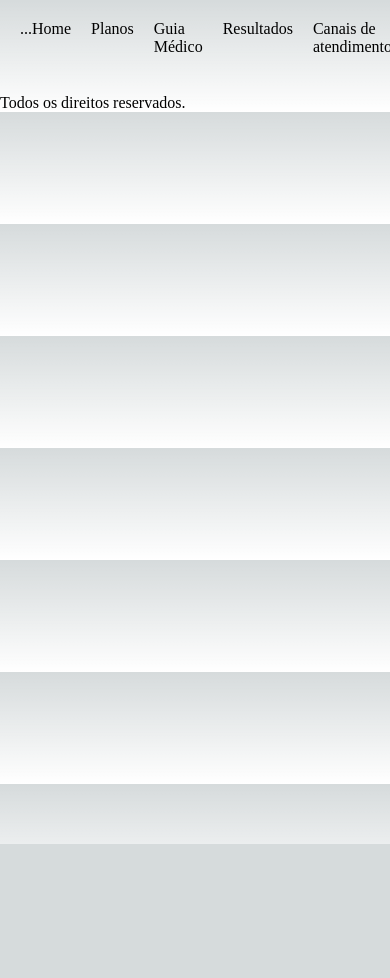
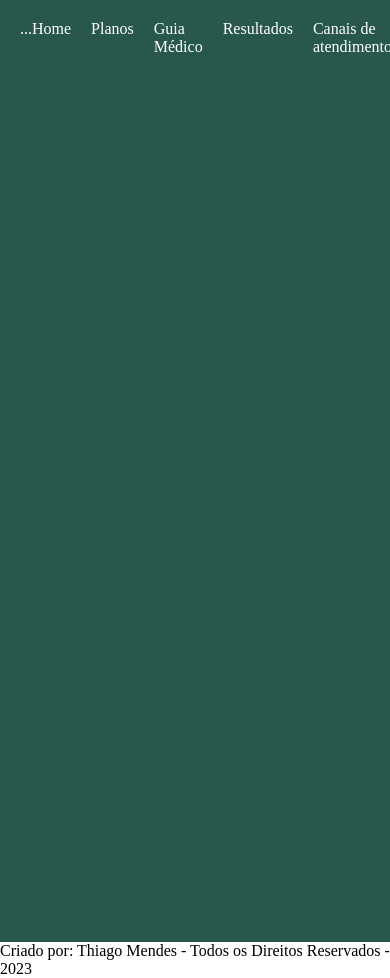
Before and after one commit to thiagotmdev/Hospital-Tal, a Next.js app: page / in a window 390 px wide. Before the commit the page ends 844 px from the top, so only its background shows below. Built offline with nearby package versions, Linux system fonts and the light colour scheme.

Commit message:
style do header e navbar

```diff
--- a/components/Cabecalho/Cabecalho.module.css
+++ b/components/Cabecalho/Cabecalho.module.css
@@ -1,7 +1,10 @@
 .container{
-    display: flex;
+    display:-webkit-flex;
     justify-content: space-around;
     width: 100%;
     height: auto;
     padding: 20px;
+    position: absolute;
+    color: #FFF;
+    background-color: #28574E;
 }
--- /dev/null
+++ b/components/Footer/Footer.module.css
@@ -0,0 +1,4 @@
+.footer{
+    display: flex;
+    justify-content: center;
+}
--- /dev/null
+++ b/components/Footer/index.tsx
@@ -0,0 +1,11 @@
+import style from './Footer.module.css';
+
+export const Footer = () => {
+    return(
+        <>
+            <div className={style.footer}>
+                Criado por: Thiago Mendes - Todos os Direitos Reservados - 2023
+            </div>
+        </>
+    )
+}
--- a/components/Navbar/Navbar.module.css
+++ b/components/Navbar/Navbar.module.css
@@ -5,3 +5,8 @@
 .container li{
     list-style: none;
 }
+
+.container a{
+    text-decoration: none;
+    color: #FFF;
+}
--- a/components/layout/index.tsx
+++ b/components/layout/index.tsx
@@ -1,6 +1,7 @@
 import { ReactElement } from "react";
 import styles from './Layout.module.css';
 import { Cabecalho } from "../Cabecalho";
+import { Footer } from "../Footer";
 
 type Props = {
     children: ReactElement;
@@ -9,13 +10,13 @@ type Props = {
 export const Layout = ({children}: Props) =>{
     return(
         <div className={styles.container}>
-            <header className={styles.header}>
+            <header>
                 <Cabecalho/>
             </header>
             <br />
             <main>{children}</main>
-            <footer className={styles.footer}>
-                Todos os direitos reservados.
+            <footer>
+                <Footer/>
             </footer>
         </div>
     );
--- a/src/pages/index.tsx
+++ b/src/pages/index.tsx
@@ -1,4 +1,5 @@
 import Head from 'next/head'
+import style from '../styles/Home.module.css';
 
 export default function Home(){
   return (
@@ -6,6 +7,10 @@ export default function Home(){
       <Head>
         <title>Home</title>
       </Head>
+
+      <div className={style.container}>
+        <div className={style.head}></div>
+      </div>
     </>
   )
 }
--- a/src/styles/Home.module.css
+++ b/src/styles/Home.module.css
@@ -1,229 +1,11 @@
-.main {
-  display: flex;
-  flex-direction: column;
-  justify-content: space-between;
-  align-items: center;
-  padding: 6rem;
-  min-height: 100vh;
+.container{
+    display: flex;
+    flex-direction: column;
 }
-
-.description {
-  display: inherit;
-  justify-content: inherit;
-  align-items: inherit;
-  font-size: 0.85rem;
-  max-width: var(--max-width);
-  width: 100%;
-  z-index: 2;
-  font-family: var(--font-mono);
+.head{
+    display: flex;
+    width: 100%;
+    height: 944px;
+    background-color: #28574E;
+    margin-top: -20px;
 }
-
-.description a {
-  display: flex;
-  justify-content: center;
-  align-items: center;
-  gap: 0.5rem;
-}
-
-.description p {
-  position: relative;
-  margin: 0;
-  padding: 1rem;
-  background-color: rgba(var(--callout-rgb), 0.5);
-  border: 1px solid rgba(var(--callout-border-rgb), 0.3);
-  border-radius: var(--border-radius);
-}
-
-.code {
-  font-weight: 700;
-  font-family: var(--font-mono);
-}
-
-.grid {
-  display: grid;
-  grid-template-columns: repeat(4, minmax(25%, auto));
-  max-width: 100%;
-  width: var(--max-width);
-}
-
-.card {
-  padding: 1rem 1.2rem;
-  border-radius: var(--border-radius);
-  background: rgba(var(--card-rgb), 0);
-  border: 1px solid rgba(var(--card-border-rgb), 0);
-  transition: background 200ms, border 200ms;
-}
-
-.card span {
-  display: inline-block;
-  transition: transform 200ms;
-}
-
-.card h2 {
-  font-weight: 600;
-  margin-bottom: 0.7rem;
-}
-
-.card p {
-  margin: 0;
-  opacity: 0.6;
-  font-size: 0.9rem;
-  line-height: 1.5;
-  max-width: 30ch;
-}
-
-.center {
-  display: flex;
-  justify-content: center;
-  align-items: center;
-  position: relative;
-  padding: 4rem 0;
-}
-
-.center::before {
-  background: var(--secondary-glow);
-  border-radius: 50%;
-  width: 480px;
-  height: 360px;
-  margin-left: -400px;
-}
-
-.center::after {
-  background: var(--primary-glow);
-  width: 240px;
-  height: 180px;
-  z-index: -1;
-}
-
-.center::before,
-.center::after {
-  content: '';
-  left: 50%;
-  position: absolute;
-  filter: blur(45px);
-  transform: translateZ(0);
-}
-
-.logo {
-  position: relative;
-}
-/* Enable hover only on non-touch devices */
-@media (hover: hover) and (pointer: fine) {
-  .card:hover {
-    background: rgba(var(--card-rgb), 0.1);
-    border: 1px solid rgba(var(--card-border-rgb), 0.15);
-  }
-
-  .card:hover span {
-    transform: translateX(4px);
-  }
-}
-
-@media (prefers-reduced-motion) {
-  .card:hover span {
-    transform: none;
-  }
-}
-
-/* Mobile */
-@media (max-width: 700px) {
-  .content {
-    padding: 4rem;
-  }
-
-  .grid {
-    grid-template-columns: 1fr;
-    margin-bottom: 120px;
-    max-width: 320px;
-    text-align: center;
-  }
-
-  .card {
-    padding: 1rem 2.5rem;
-  }
-
-  .card h2 {
-    margin-bottom: 0.5rem;
-  }
-
-  .center {
-    padding: 8rem 0 6rem;
-  }
-
-  .center::before {
-    transform: none;
-    height: 300px;
-  }
-
-  .description {
-    font-size: 0.8rem;
-  }
-
-  .description a {
-    padding: 1rem;
-  }
-
-  .description p,
-  .description div {
-    display: flex;
-    justify-content: center;
-    position: fixed;
-    width: 100%;
-  }
-
-  .description p {
-    align-items: center;
-    inset: 0 0 auto;
-    padding: 2rem 1rem 1.4rem;
-    border-radius: 0;
-    border: none;
-    border-bottom: 1px solid rgba(var(--callout-border-rgb), 0.25);
-    background: linear-gradient(
-      to bottom,
-      rgba(var(--background-start-rgb), 1),
-      rgba(var(--callout-rgb), 0.5)
-    );
-    background-clip: padding-box;
-    backdrop-filter: blur(24px);
-  }
-
-  .description div {
-    align-items: flex-end;
-    pointer-events: none;
-    inset: auto 0 0;
-    padding: 2rem;
-    height: 200px;
-    background: linear-gradient(
-      to bottom,
-      transparent 0%,
-      rgb(var(--background-end-rgb)) 40%
-    );
-    z-index: 1;
-  }
-}
-
-/* Tablet and Smaller Desktop */
-@media (min-width: 701px) and (max-width: 1120px) {
-  .grid {
-    grid-template-columns: repeat(2, 50%);
-  }
-}
-
-@media (prefers-color-scheme: dark) {
-  .vercelLogo {
-    filter: invert(1);
-  }
-
-  .logo {
-    filter: invert(1) drop-shadow(0 0 0.3rem #ffffff70);
-  }
-}
-
-@keyframes rotate {
-  from {
-    transform: rotate(360deg);
-  }
-  to {
-    transform: rotate(0deg);
-  }
-}
--- a/src/styles/globals.css
+++ b/src/styles/globals.css
@@ -1,107 +1,5 @@
-:root {
-  --max-width: 1100px;
-  --border-radius: 12px;
-  --font-mono: ui-monospace, Menlo, Monaco, 'Cascadia Mono', 'Segoe UI Mono',
-    'Roboto Mono', 'Oxygen Mono', 'Ubuntu Monospace', 'Source Code Pro',
-    'Fira Mono', 'Droid Sans Mono', 'Courier New', monospace;
-
-  --foreground-rgb: 0, 0, 0;
-  --background-start-rgb: 214, 219, 220;
-  --background-end-rgb: 255, 255, 255;
-
-  --primary-glow: conic-gradient(
-    from 180deg at 50% 50%,
-    #16abff33 0deg,
-    #0885ff33 55deg,
-    #54d6ff33 120deg,
-    #0071ff33 160deg,
-    transparent 360deg
-  );
-  --secondary-glow: radial-gradient(
-    rgba(255, 255, 255, 1),
-    rgba(255, 255, 255, 0)
-  );
-
-  --tile-start-rgb: 239, 245, 249;
-  --tile-end-rgb: 228, 232, 233;
-  --tile-border: conic-gradient(
-    #00000080,
-    #00000040,
-    #00000030,
-    #00000020,
-    #00000010,
-    #00000010,
-    #00000080
-  );
-
-  --callout-rgb: 238, 240, 241;
-  --callout-border-rgb: 172, 175, 176;
-  --card-rgb: 180, 185, 188;
-  --card-border-rgb: 131, 134, 135;
+*{
+  margin: 0;
+  padding: 0;
+  box-sizing: border-box;
 }
-
-@media (prefers-color-scheme: dark) {
-  :root {
-    --foreground-rgb: 255, 255, 255;
-    --background-start-rgb: 0, 0, 0;
-    --background-end-rgb: 0, 0, 0;
-
-    --primary-glow: radial-gradient(rgba(1, 65, 255, 0.4), rgba(1, 65, 255, 0));
-    --secondary-glow: linear-gradient(
-      to bottom right,
-      rgba(1, 65, 255, 0),
-      rgba(1, 65, 255, 0),
-      rgba(1, 65, 255, 0.3)
-    );
-
-    --tile-start-rgb: 2, 13, 46;
-    --tile-end-rgb: 2, 5, 19;
-    --tile-border: conic-gradient(
-      #ffffff80,
-      #ffffff40,
-      #ffffff30,
-      #ffffff20,
-      #ffffff10,
-      #ffffff10,
-      #ffffff80
-    );
-
-    --callout-rgb: 20, 20, 20;
-    --callout-border-rgb: 108, 108, 108;
-    --card-rgb: 100, 100, 100;
-    --card-border-rgb: 200, 200, 200;
-  }
-}
-
-* {
-  box-sizing: border-box;
-  padding: 0;
-  margin: 0;
-}
-
-html,
-body {
-  max-width: 100vw;
-  overflow-x: hidden;
-}
-
-body {
-  color: rgb(var(--foreground-rgb));
-  background: linear-gradient(
-      to bottom,
-      transparent,
-      rgb(var(--background-end-rgb))
-    )
-    rgb(var(--background-start-rgb));
-}
-
-a {
-  color: inherit;
-  text-decoration: none;
-}
-
-@media (prefers-color-scheme: dark) {
-  html {
-    color-scheme: dark;
-  }
-}
```
